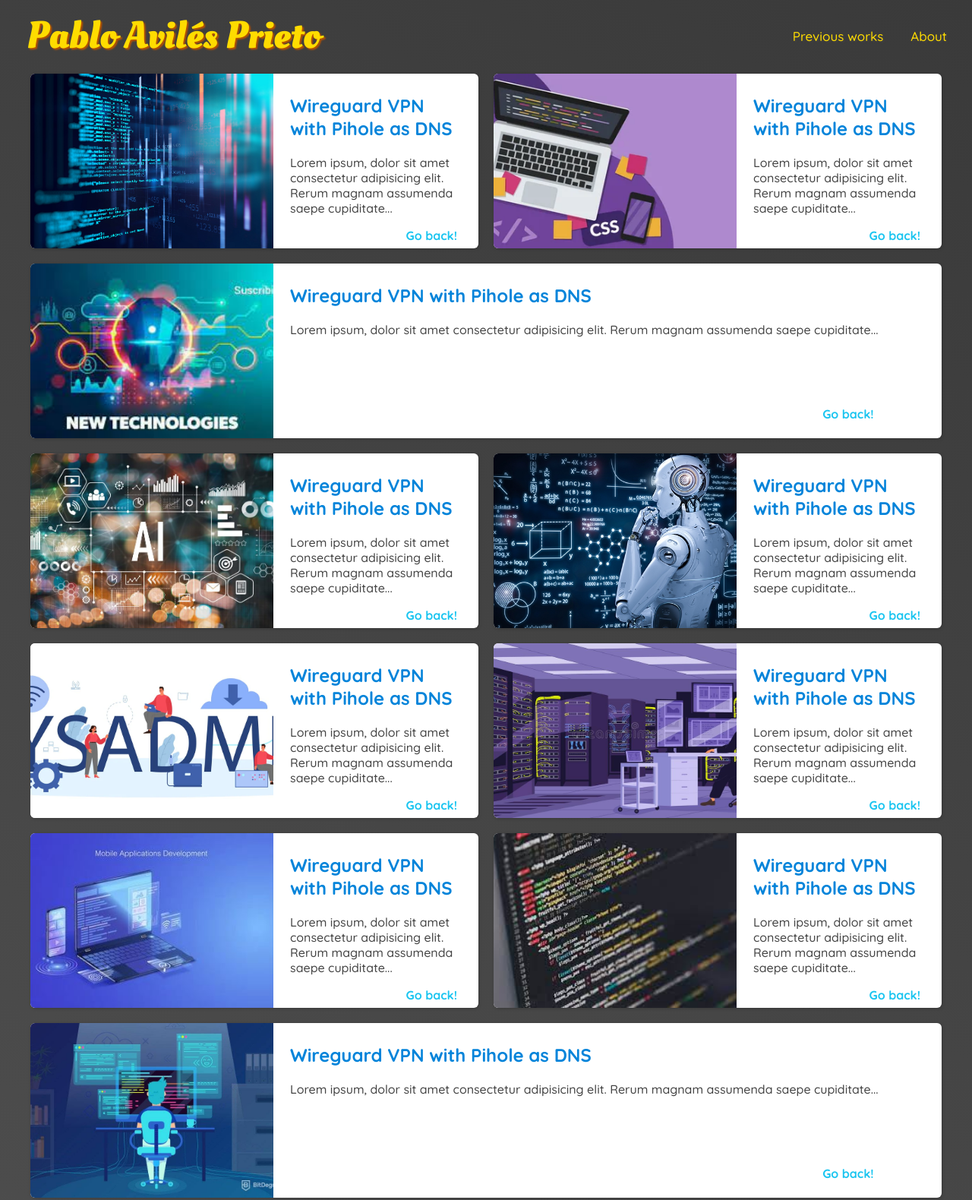
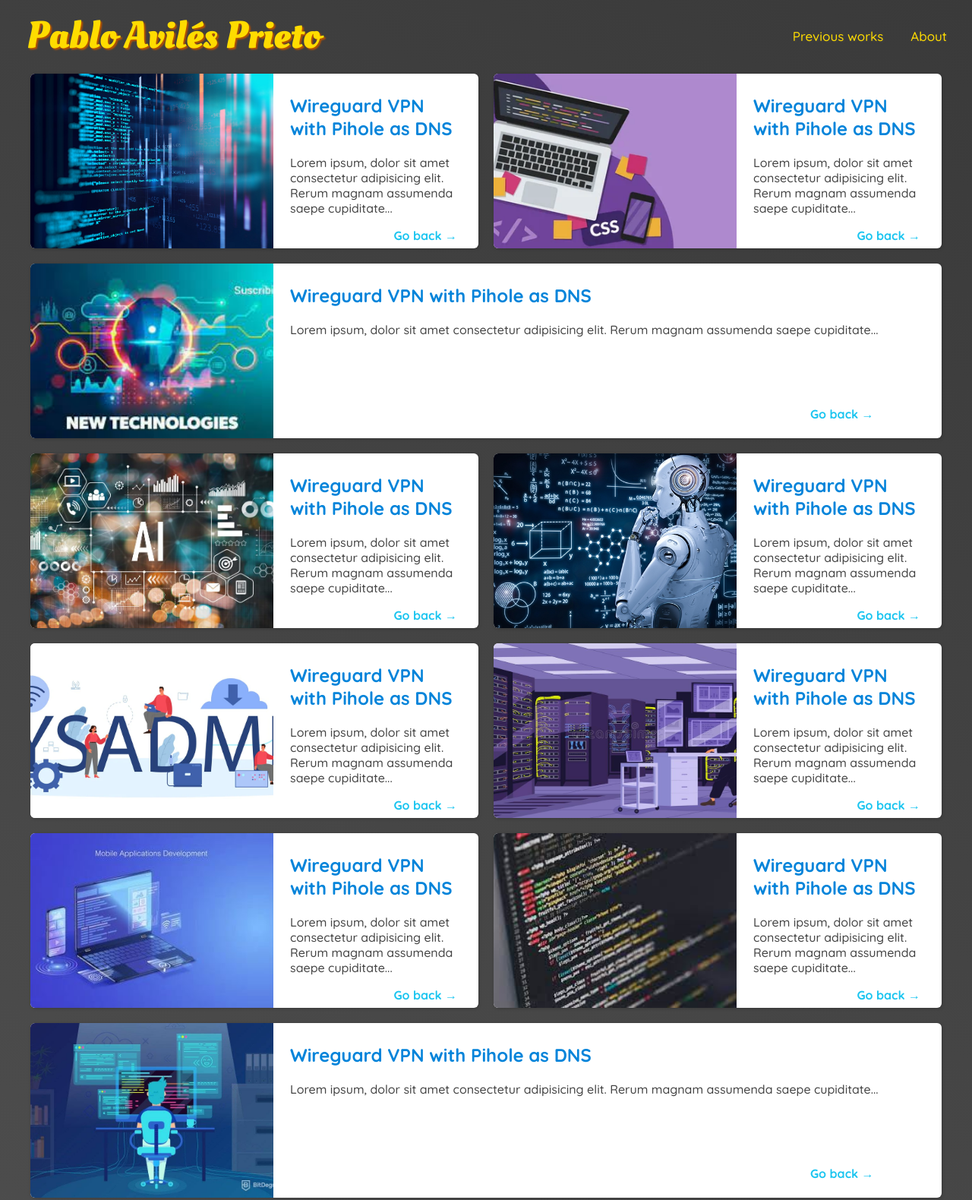
Before and after one commit to Pablo-Aviles-Prieto/personal-web-site, a plain HTML site: page previous-works/index.html in a window 1280 px wide. Shown: the part 2-1582 px from the top of the page at 76% size. Drawn offline with Linux system fonts and the light colour scheme.

Commit message:
Last touches remaining

```diff
--- a/previous-works/index.html
+++ b/previous-works/index.html
@@ -9,6 +9,7 @@
     <title>Previous works!</title>
     <link rel="stylesheet" href="/css/shared.css" />
     <link rel="stylesheet" href="/css/prevs-works.css" />
+    <link rel="icon" href="/images/favicon.ico" type="image/x-icon" />
   </head>
   <body>
     <header>
@@ -39,7 +40,7 @@
               </p>
             </div>
             <div class="actions">
-              <a href="/index.html">Go back!</a>
+              <a href="/index.html">Go back <strong>&#x2192</strong></div></a>
             </div>
           </div>
         </li>
@@ -57,7 +58,7 @@
               </p>
             </div>
             <div class="actions">
-              <a href="/index.html">Go back!</a>
+              <a href="/index.html">Go back <strong>&#x2192</strong></a>
             </div>
           </div>
         </li>
@@ -75,7 +76,7 @@
               </p>
             </div>
             <div class="actions">
-              <a href="/index.html">Go back!</a>
+              <a href="/index.html">Go back <strong>&#x2192</strong></a>
             </div>
           </div>
         </li>
@@ -90,7 +91,7 @@
               </p>
             </div>
             <div class="actions">
-              <a href="/index.html">Go back!</a>
+              <a href="/index.html">Go back <strong>&#x2192</strong></a>
             </div>
           </div>
         </li>
@@ -108,7 +109,7 @@
               </p>
             </div>
             <div class="actions">
-              <a href="/index.html">Go back!</a>
+              <a href="/index.html">Go back <strong>&#x2192</strong></a>
             </div>
           </div>
         </li>
@@ -126,7 +127,7 @@
               </p>
             </div>
             <div class="actions">
-              <a href="/index.html">Go back!</a>
+              <a href="/index.html">Go back <strong>&#x2192</strong></a>
             </div>
           </div>
         </li>
@@ -144,12 +145,15 @@
               </p>
             </div>
             <div class="actions">
-              <a href="/index.html">Go back!</a>
+              <a href="/index.html">Go back <strong>&#x2192</strong></a>
             </div>
           </div>
         </li>
         <li>
-          <img src="/images/prevs-works/webdev-coding2.JPG" alt="Connected devices" />
+          <img
+            src="/images/prevs-works/webdev-coding2.JPG"
+            alt="Connected devices"
+          />
           <div class="item-content">
             <div>
               <h2>Wireguard VPN with Pihole as DNS</h2>
@@ -159,7 +163,7 @@
               </p>
             </div>
             <div class="actions">
-              <a href="/index.html">Go back!</a>
+              <a href="/index.html">Go back <strong>&#x2192</strong></a>
             </div>
           </div>
         </li>
@@ -177,7 +181,7 @@
               </p>
             </div>
             <div class="actions">
-              <a href="/index.html">Go back!</a>
+              <a href="/index.html">Go back <strong>&#x2192</strong></a>
             </div>
           </div>
         </li>
@@ -195,7 +199,7 @@
               </p>
             </div>
             <div class="actions">
-              <a href="/index.html">Go back!</a>
+              <a href="/index.html">Go back <strong>&#x2192</strong></a>
             </div>
           </div>
         </li>
```
Also changed, not shown: index.html (+1 -0 lines), images/favicon.ico (added).
